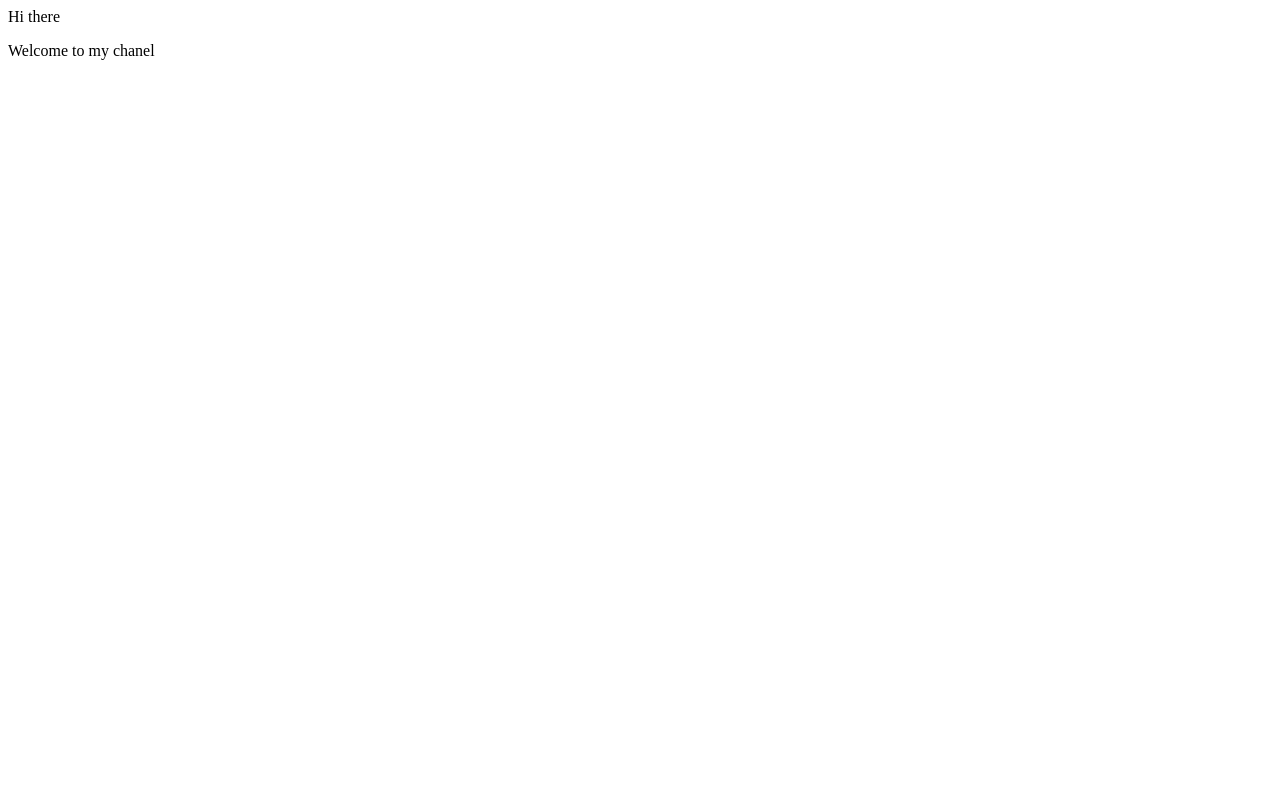
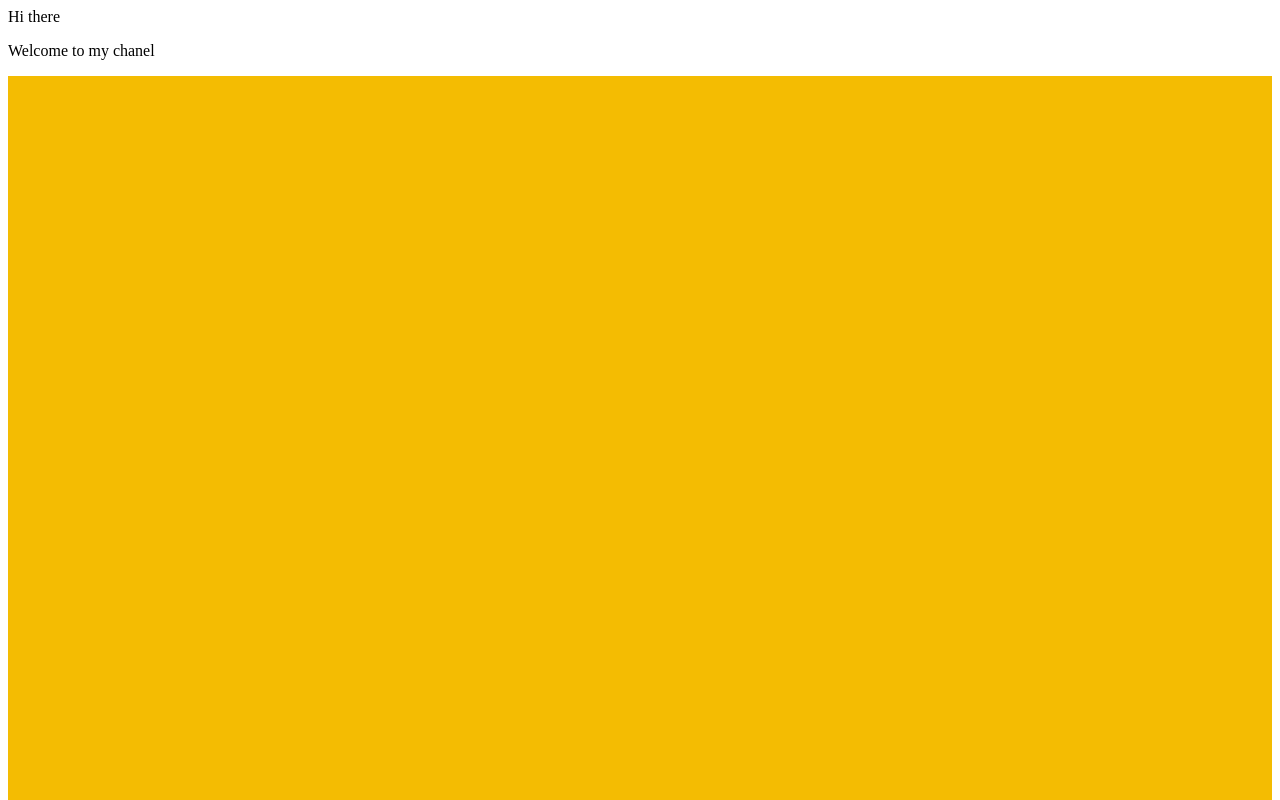
Before and after one commit to yxie9/yxie9.github.io, a plain HTML site: page index.html in a window 1280 px wide. Shown: the top 800 px of the page. Drawn offline with Linux system fonts and the light colour scheme.

Commit message:
Update index.html

```diff
--- a/index.html
+++ b/index.html
@@ -1,2 +1,3 @@
 <p>Hi there</p>
 <p>Welcome to my chanel</p>
+<div style="background-color: #f4bc02; height:1280px;"></div>
```
